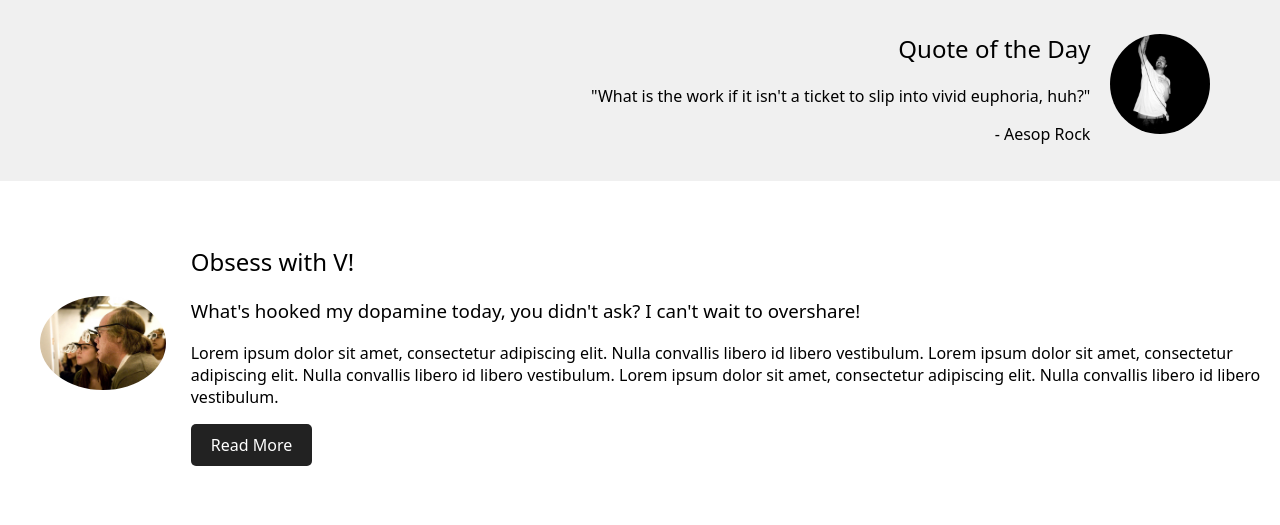
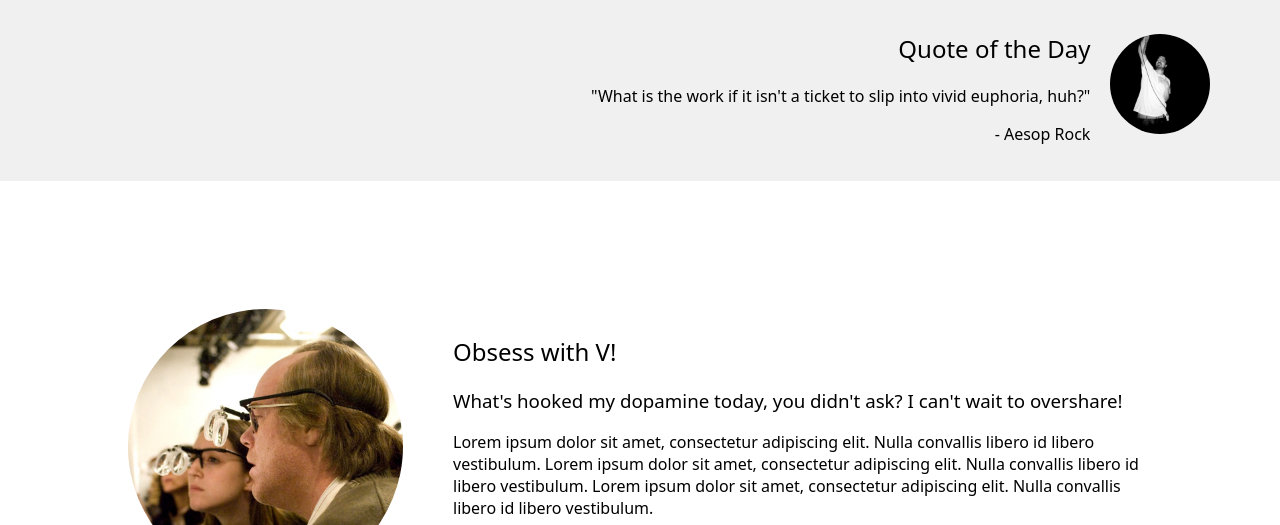
Before and after one commit to vespertron/VesperAnnstas2.0, a plain HTML site: page index.html in a window 1280 px wide. Shown: the part 557-1082 px from the top of the page. Drawn offline with Linux system fonts and the light colour scheme; files whose address does not match are found by name.

Commit message:
Styled module homepage-blog-teaser-card.html; refactored CSS

```diff
--- a/css/style.css
+++ b/css/style.css
@@ -20,7 +20,6 @@ body {
     margin: 0;
     background-color: var();
   }
-
 
 
 /* Navigation Bar */
@@ -98,6 +97,49 @@ header {
   }
 
 
+/* Main */
+main {
+    display: flex;
+    justify-content: center;
+    align-items: center;
+    padding: 10%
+}
+
+
+/* Footer Section */
+.footer {
+    display: flex;
+    justify-content: space-between;
+    align-items: center;
+    padding: 20px;
+  }
+
+  .footer-left {
+    display: flex;
+    align-items: center;
+  }
+
+  .footer-text {
+    margin-left: 7px;
+    font-size: 16px;
+  }
+
+  .footer-right {
+    display: flex;
+  }
+
+  .footer-icon {
+    margin-left: 7px;
+  }
+
+  .footer-icon img {
+    padding: 4px;
+    width: 25px;
+    height: 25px;
+    object-fit: contain;
+  }
+
+
 /* Hero Section */
 .hero-container {
   width: 100%;
@@ -154,8 +196,7 @@ header {
     background-color: rgba(255, 255, 255, 0.7); /* Lighten the background on hover */
   }
 
-
-/* Quote of the Day */
+/* Homepage Quote of the Day */
 .quote-container {
     display: flex;
     align-items: center;
@@ -184,81 +225,30 @@ header {
     border-radius: 50%; /* Make the image circular */
   }
 
-
 /* Homepage Blog Teaser Card */
 .home-blog-teaser-container {
     display: flex;
     align-items: center;
-  width: 100%;
-  padding: 20px;
 }
 
 .home-blog-teaser-image-container {
-  width: 20%; /* Set the width of the image container */
-  margin-left: 20px; /* Add space between text and image */
+    width: 275px;
+    height: 275px;
+    overflow: hidden;
+    border-radius: 50%;
+    flex: 1;
+    justify-content: center;
+    align-items: center;
+    flex: 0 0 275px
 }
 
 .home-blog-teaser-image-container img {
-  /* top: 1432px;
-  left: 81px;
-  width: 577px;
-  height: 572px; */
-  border-radius: 50%; /* 100000px; */
-  /* background-image: url(./image.jpg); */
-  background-position: center center;
-  background-size: cover;
-  background-repeat: no-repeat;
-/*
     width: 100%;
-  border-radius: 50%; /* Make the image circular */
+    height: 100%;
+    object-fit: cover;
 }
 
-.home-blog-teaser-content {
-  margin: 25px;
+.home-blog-teaser-text-container {
+    flex: 1;
+    padding-left: 50px;
 }
-
-/* Homepage "Under Construction" Notice */
-.notice-container {
-  display: flex;
-  align-items: center;
-  width: 100%;
-  padding: 20px;
-}
-
-.notice-content {
-  margin: 25px;
-}
-
-
-/* Footer Section */
-.footer {
-  display: flex;
-  justify-content: space-between;
-  align-items: center;
-  padding: 20px;
-}
-
-.footer-left {
-  display: flex;
-  align-items: center;
-}
-
-.footer-text {
-  margin-left: 7px;
-  font-size: 16px;
-}
-
-.footer-right {
-  display: flex;
-}
-
-.footer-icon {
-  margin-left: 7px;
-}
-
-.footer-icon img {
-  padding: 4px;
-  width: 25px;
-  height: 25px;
-  object-fit: contain;
-}
--- a/html/homepage-blog-teaser-card.html
+++ b/html/homepage-blog-teaser-card.html
@@ -13,17 +13,19 @@
 </head>
 <body>
   <div id="sourceDiv">
+    <main>
       <div class="home-blog-teaser-container">
         <div class="home-blog-teaser-image-container">
           <img src="../img/synecdoche_new_york_gallery_scene.jpg" alt="Synecdoche, New York scene">
         </div>
-      <div class="home-blog-teaser-content">
+        <div class="home-blog-teaser-text-container">
           <h2>Obsess with V!</h2>
           <h3>What's hooked my dopamine today, you didn't ask? I can't wait to overshare!</h3>
           <p>Lorem ipsum dolor sit amet, consectetur adipiscing elit. Nulla convallis libero id libero vestibulum. Lorem ipsum dolor sit amet, consectetur adipiscing elit. Nulla convallis libero id libero vestibulum. Lorem ipsum dolor sit amet, consectetur adipiscing elit. Nulla convallis libero id libero vestibulum.</p>
           <a href="#" class="button">Read More</a>
         </div>
       </div>
+    </main>
   </div>
 </body>
 </html>
```
Lines whose indentation alone changed are shown as unchanged.
